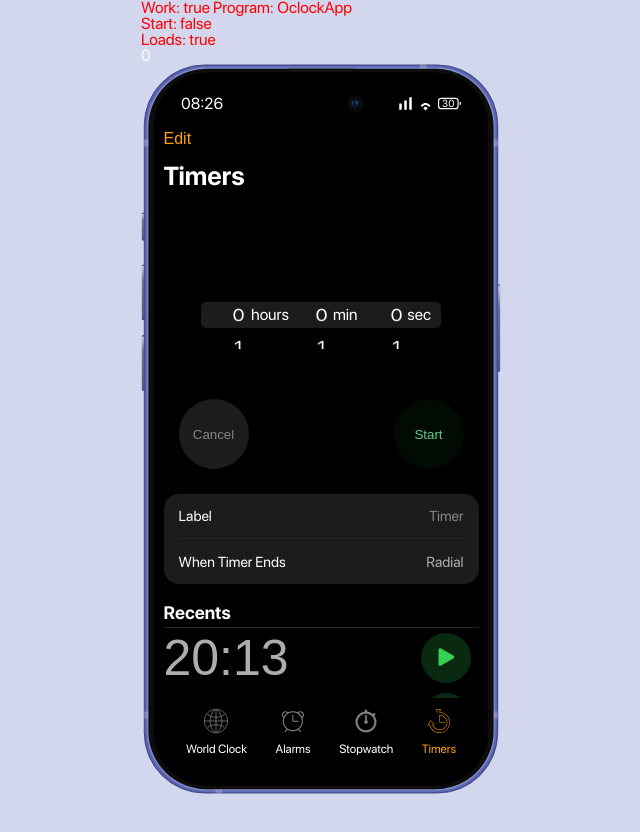
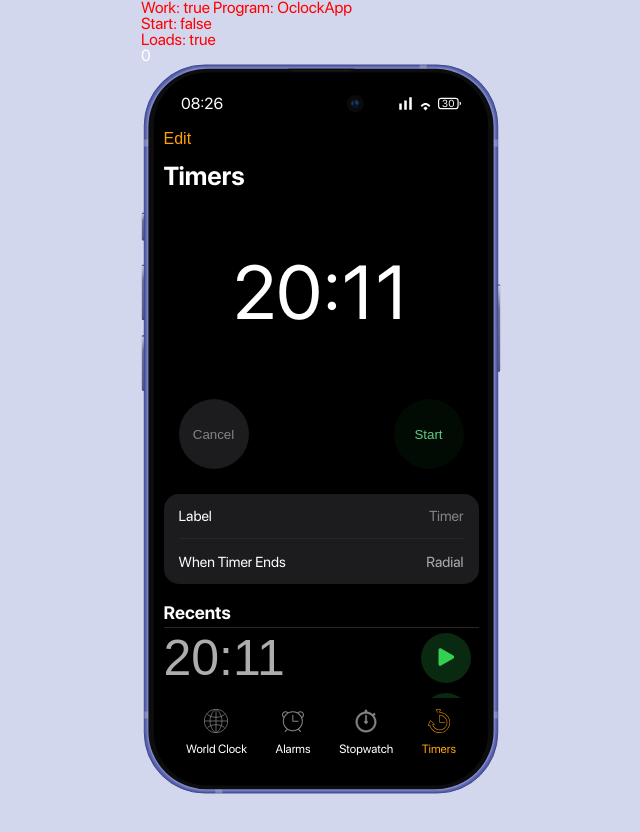
Before and after one commit to Learning-Autumn/Vue-Phone, a Vue app: page / in a window 1280 px wide. Both pictures are taken after a click on the button 764 px from the left and 658 px from the top of the page. Shown: the top 832 px of the page, without its empty margins (319-959 px from the left). Built offline with nearby package versions, Linux system fonts and the light colour scheme; a web font is replaced by a local one.

Commit message:
Running basic functions in a timer

```diff
--- a/src/components/Apps/Programs/PartsProgram/Oclock/Timers/MyOclockTimersItem.vue
+++ b/src/components/Apps/Programs/PartsProgram/Oclock/Timers/MyOclockTimersItem.vue
@@ -2,11 +2,11 @@
   <li class="oclock__program-item">
     <div class="oclock__program-item-left">
       <p class="oclock__program-item-time">
-        {{ Time.minutes }}:{{ Time.seconds }}
+        {{ String(Time.minutes).padStart(2, '0') }}:{{ String(Time.seconds).padStart(2, '0') }}
       </p>
     </div>
     <div class="oclock__program-item-right">
-      <button class="oclock__program-item-button">
+      <button @click="startTimer" class="oclock__program-item-button">
         <svg width="20px" viewBox="0 0 16 16" xmlns="http://www.w3.org/2000/svg" fill="#000000"><g id="SVGRepo_bgCarrier" stroke-width="0"></g><g id="SVGRepo_tracerCarrier" stroke-linecap="round" stroke-linejoin="round"></g><g id="SVGRepo_iconCarrier"> <path d="m 2 2.5 v 11 c 0 1.5 1.269531 1.492188 1.269531 1.492188 h 0.128907 c 0.246093 0.003906 0.488281 -0.050782 0.699218 -0.171876 l 9.796875 -5.597656 c 0.433594 -0.242187 0.65625 -0.734375 0.65625 -1.226562 c 0 -0.492188 -0.222656 -0.984375 -0.65625 -1.222656 l -9.796875 -5.597657 c -0.210937 -0.121093 -0.453125 -0.175781 -0.699218 -0.175781 h -0.128907 s -1.269531 0 -1.269531 1.5 z m 0 0" fill="#33d052"></path> </g></svg>
       </button>
     </div>
@@ -27,6 +27,11 @@
       isActive: {
         type: Boolean,
         require: true,
+      }
+    },
+    methods: {
+      startTimer(){
+        this.$emit('startTimer', this.Time)
       }
     },
   }
--- a/src/components/Apps/Programs/PartsProgram/Oclock/Timers/MyOclockTimersProgram.vue
+++ b/src/components/Apps/Programs/PartsProgram/Oclock/Timers/MyOclockTimersProgram.vue
@@ -8,23 +8,28 @@
     </div>
 
     <h2 class="oclock__program-title">Timers</h2>
-
-    <div class="oclock__timers-edit" v-if="isShowMode">
+    <div class="oclock__timers-edit" v-if="!isShowMode">
       <MyOclockTimersSlider ref="timerData"></MyOclockTimersSlider>
     </div>
 
     <div class="oclock__timers-show" v-else>
-      Time
+      <p class="oclock__timers-time">
+        {{ String(isShowTime.minutes).padStart(2, '0') }}:{{ String(isShowTime.seconds).padStart(2, '0') }}
+      </p>
     </div>
 
     <div class="oclock__timers-control">
-      <button class="oclock__control-btn oclock__control-btn--left" type="">
+      <button
+        @click="cancelTimer"
+        class="oclock__control-btn oclock__control-btn--left"
+        type="button"
+      >
         Cancel
       </button>
       <button
-        @click="startTimers"
+        @click="handlerTimer"
         class="oclock__control-btn oclock__control-btn--right"
-        type=""
+        type="button"
       >
         Start
       </button>
@@ -46,7 +51,7 @@
 
     <h6 class="oclock__program-list-desc">Recents</h6>
     <ul class="oclock__program-list">
-      <MyOclockTimersItem v-for="(item, index) in dataTimers" :Time="item.Time" :TimeLeft="item.TimeLeft" :isActive="item.isActive" :key="index"/>
+      <MyOclockTimersItem @startTimer="fetchTimer" v-for="(item, index) in dataTimers" :Time="item.Time" :TimeLeft="item.TimeLeft" :isActive="item.isActive" :key="index"/>
     </ul>
   </div>
 </template>
@@ -60,41 +65,77 @@ export default {
   components: { MyOclockTimersSlider, MyOclockTimersItem },
   data() {
     return {
-      isShowMode: true,
-      isShowTime: "",
+      isShowMode: false,
+      isShowTime: {},
+      isActiveTimer: false,
+      timer: null,
       dataTimers: [
         {
           'Time': {
             'minutes': 20,
             'seconds': 13
-          },
-          'TimeLeft': {
-            'minutes': 20,
-            'seconds': 13
-          },
-          'isActive': true,
+          }
         },
         {
           'Time': {
             'minutes': 20,
             'seconds': 13
-          },
-          'TimeLeft': {
-            'minutes': 20,
-            'seconds': 13
-          },
-          'isActive': true,
+          }
         }
       ]
     }
   },
   methods: {
-    startTimers(){
-      this.isShowMode = !this.isShowMode;
-      const timer = this.$refs.timerData.addTimerData()
-      console.log(timer);
+    handlerTimer(){
+      this.isActiveTime = !this.isActiveTime;
+      console.log(this.isActiveTime);
 
-      this.dataTimers.push(timer)
+      if (!this.isShowMode){
+        const timer = this.$refs.timerData.addTimerData()
+        if (JSON.stringify(timer.Time) === '{"minutes":0,"seconds":0}'){
+          return
+        }
+        this.isShowMode = true;
+        console.log(this.isActiveTime);
+
+        this.dataTimers.push(timer)
+        this.isShowTime = timer.Time
+
+        this.controlTimer()
+      } else {
+        this.controlTimer()
+      }
+    },
+    cancelTimer(){
+      this.isShowMode = false;
+      // this.isActiveTime = false;
+      this.isShowTime = "";
+    },
+    fetchTimer(time){
+      this.isShowMode = true;
+      this.isActiveTime = true;
+      this.isShowTime = time
+      this.controlTimer()
+
+    },
+    controlTimer(){
+      console.log('HERE =-=-=-', this.isActiveTimer);
+
+      if(this.isActiveTimer) {
+        clearInterval(this.timer);
+        this.isActiveTimer = false;
+      } else {
+        this.timer = setInterval(() => this.updateTimer(), 1000)
+      }
+    },
+    updateTimer(){
+      if (this.isShowTime.seconds === 0) {
+        this.isShowTime.seconds = 60
+        this.isShowTime.minutes -= 1
+      }
+
+      this.isShowTime.seconds -= 1
+
     }
   }
 };
@@ -128,6 +169,15 @@ export default {
   border-radius: 50%;
   cursor: pointer;
   margin-bottom: 25px;
+}
+
+.oclock__timers-show {
+}
+
+.oclock__timers-time {
+  padding-top: 45px;
+  font-size: 76px;
+  text-align: center;
 }
 
 .oclock__timers-control {
--- a/src/components/Apps/Programs/PartsProgram/Oclock/Timers/MyOclockTimersSlider.vue
+++ b/src/components/Apps/Programs/PartsProgram/Oclock/Timers/MyOclockTimersSlider.vue
@@ -102,31 +102,21 @@ export default {
   methods: {
     setSelectHour(item) {
       this.selectHour = item;
-      console.log("Selected Hour:", this.selectHour);
     },
     setSelectMinute(item) {
       this.selectMinutes = item;
-      console.log("Selected Minute:", this.selectMinutes);
     },
     setSelectSecond(item) {
       this.selectSecond = item;
-      console.log("Selected Second:", this.selectSecond);
     },
     setActive(index) {
       this.activeIndex = index;
     },
     addTimerData(){
-      let timerMinutes = String(this.selectMinutes).padStart(2, '0')
-      let timerSeconds = String(this.selectSecond).padStart(2, '0')
-
       const timer = {
         'Time': {
-          'minutes': timerMinutes,
-          'seconds': timerSeconds,
-        },
-        'TimeLeft': {
-          'minutes': timerMinutes,
-          'seconds': timerSeconds,
+          'minutes': this.selectMinutes,
+          'seconds': this.selectSecond,
         },
         'isActive': true,
       }
@@ -175,6 +165,10 @@ export default {
   transform-origin: center;
   display: inline-block;
   transition: transform 0.3s ease-in-out;
+}
+
+.slick-active .oclock__slider-item {
+  transform: rotateX(0deg);
 }
 
 .oclock__slider-item:hover {
--- a/src/components/Apps/Programs/PartsProgram/Oclock/WorldOclock/MyOclockWorldProgram.vue
+++ b/src/components/Apps/Programs/PartsProgram/Oclock/WorldOclock/MyOclockWorldProgram.vue
@@ -79,7 +79,6 @@ export default {
             }
 
           }
-          console.log();
 
         })
         .catch(error => {
```
